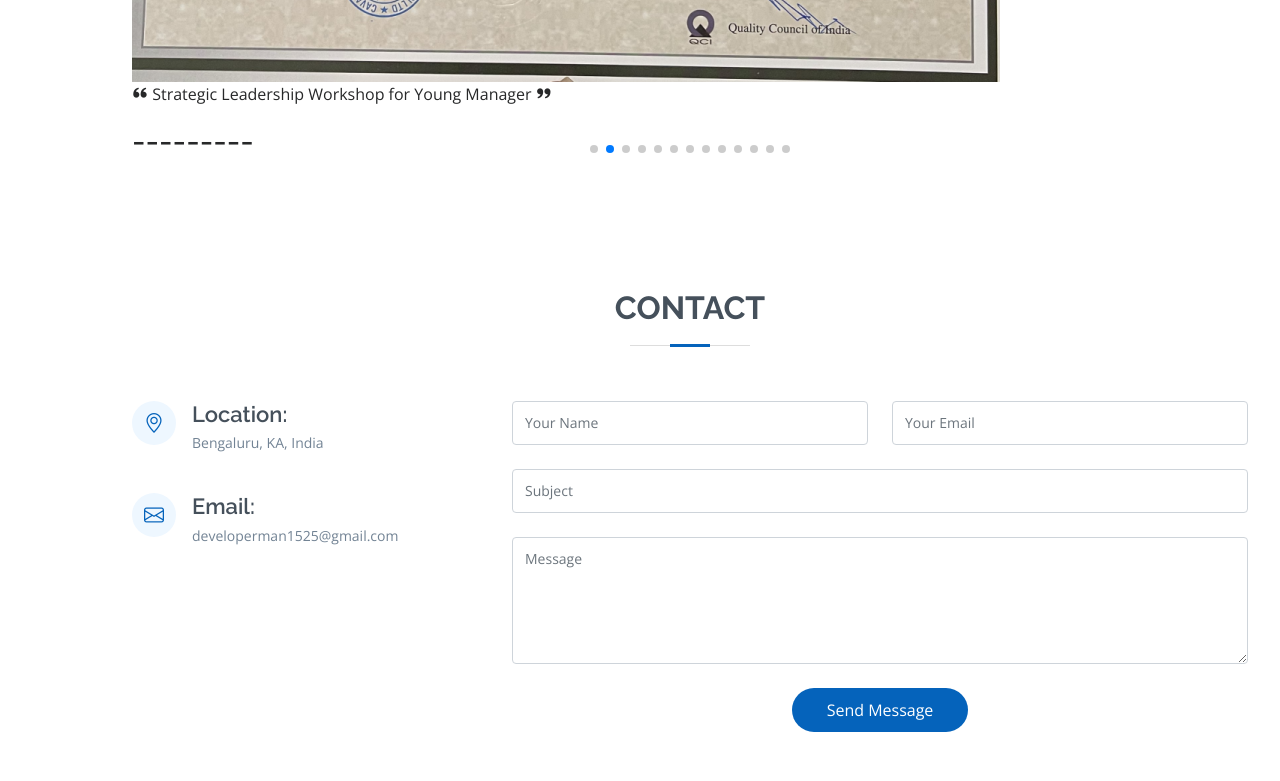
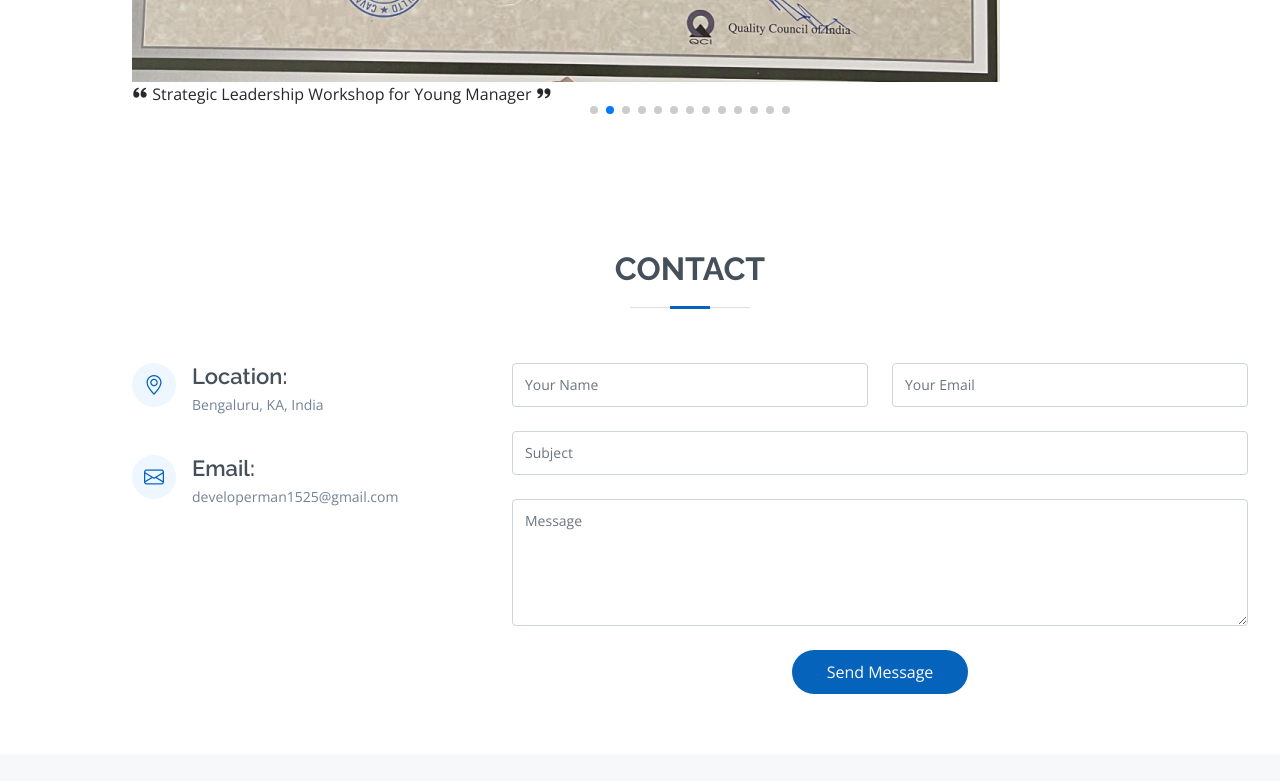
Before and after one commit to AbhishekOPanda/abhishekopanda.github.io, a plain HTML site: page index.html in a window 1280 px wide. Shown: the part 3600-4381 px from the top of the page. Drawn offline with nearby package versions, Linux system fonts and the light colour scheme.

Commit message:
Update index.html

```diff
--- a/index.html
+++ b/index.html
@@ -398,7 +398,7 @@
               </div>
             </div><!-- End certificates item -->
           </div>
-          <div><h2>---------</h2></div>
+          <div><h2>              </h2></div>
           <div class="swiper-pagination"></div>
         </div>
 
```
